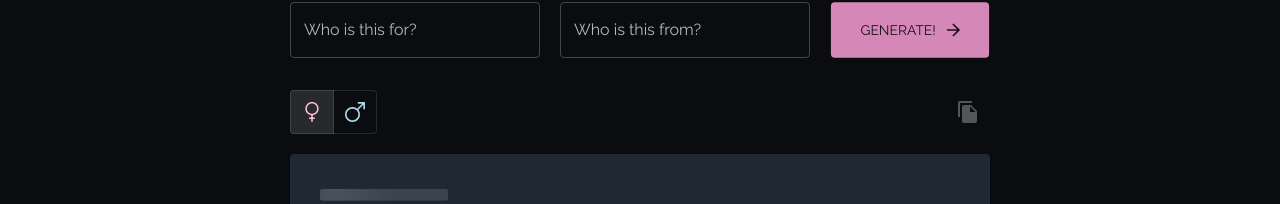
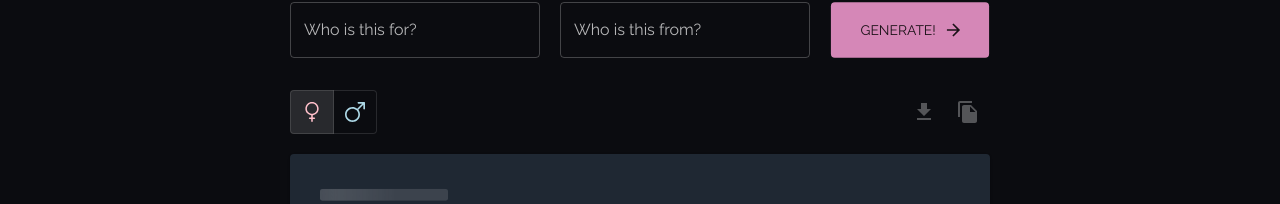
Before and after one commit to leonardtng/write-some-love-letters, a React (Create React App) app: page / in a window 1280 px wide. Shown: the part 287-491 px from the top of the page. Built offline with nearby package versions, Linux system fonts and the light colour scheme.

Commit message:
[VERSION 1.01] Added installation button

```diff
--- a/package.json
+++ b/package.json
@@ -1,6 +1,6 @@
 {
   "name": "write-some-love-letters",
-  "version": "1.0.0",
+  "version": "1.0.1",
   "private": true,
   "dependencies": {
     "@material-ui/core": "^4.11.3",
--- a/src/@types/index.ts
+++ b/src/@types/index.ts
@@ -1,3 +1,5 @@
 import { LoveLetterInterface } from './LoveLetter';
+import { BeforeInstallPromptEventInterface } from './BeforeInstallPromptEvent';
 
 export type LoveLetter = LoveLetterInterface;
+export type BeforeInstallPromptEvent = BeforeInstallPromptEventInterface;
--- a/src/components/structure/LoveLetterGenerator.tsx
+++ b/src/components/structure/LoveLetterGenerator.tsx
@@ -1,7 +1,7 @@
 import React, { Fragment, useState } from 'react';
 import { makeStyles, Theme } from '@material-ui/core/styles';
 import { Button, Grid, Hidden, IconButton, Paper, TextField, Tooltip, Typography } from '@material-ui/core';
-import { ArrowForward, FileCopy, Refresh } from '@material-ui/icons';
+import { ArrowForward, FileCopy, GetApp, Refresh } from '@material-ui/icons';
 import { HashLink as Link } from 'react-router-hash-link';
 import Female from '../../assets/female.svg';
 import Male from '../../assets/male.svg';
@@ -41,7 +41,7 @@ const useStyles = makeStyles((theme: Theme) => ({
     justifyContent: 'center',
   },
   toggleBody: {
-    width: 656, // 700 - 44 width - icon width
+    width: 612, // 700 - 44 * 2 width - icon width
     textAlign: 'justify',
     marginBottom: 20,
   },
@@ -91,7 +91,13 @@ const useStyles = makeStyles((theme: Theme) => ({
   },
 }));
 
-const LoveLetterGenerator: React.FC = () => {
+interface LoveLetterGeneratorProps {
+  supportsPWA: boolean;
+  promptToInstall: () => void;
+}
+
+
+const LoveLetterGenerator: React.FC<LoveLetterGeneratorProps> = ({ supportsPWA, promptToInstall }) => {
   const classes = useStyles();
 
   const [recipient, setRecipient] = useState<string>('');
@@ -216,7 +222,30 @@ const LoveLetterGenerator: React.FC = () => {
               </Tooltip>
             </ToggleButton>
           </ToggleButtonGroup>
-          <IconButton onClick={handleCopyLetter} className={classes.copyButton} disabled={!letter.generated}>
+          {/* Tooltip nested outside to show even when button is disabled */}
+          <Tooltip
+            title={supportsPWA ?
+              'Install Love Letter Generator as an app to improve your experience!' :
+              'Installation not supported in current browser. Either you already have installed Love Letter Generator, or please try again with another browser.'}
+            placement="top"
+          >
+            <span>
+              <IconButton
+                className={classes.copyButton}
+                color="secondary"
+                onClick={() => promptToInstall()}
+                disabled={!supportsPWA}
+              >
+
+                <GetApp />
+              </IconButton>
+            </span>
+          </Tooltip>
+          <IconButton
+            onClick={handleCopyLetter}
+            className={classes.copyButton}
+            disabled={!letter.generated}
+          >
             <Tooltip title="Copy to Clipboard" placement="top">
               <FileCopy />
             </Tooltip>
--- a/src/pages/Main.tsx
+++ b/src/pages/Main.tsx
@@ -1,6 +1,7 @@
-import React from 'react';
+import React, { useLayoutEffect, useState } from 'react';
 import { makeStyles, Theme } from '@material-ui/core/styles';
 import { Grid } from '@material-ui/core';
+import { BeforeInstallPromptEvent } from '../@types';
 import NavBar from '../components/structure/NavBar';
 import LoveLetterGenerator from '../components/structure/LoveLetterGenerator';
 import Footer from '../components/structure/Footer';
@@ -16,6 +17,27 @@ const useStyles = makeStyles((theme: Theme) => ({
 const Main: React.FC = () => {
   const classes = useStyles();
 
+  // Handle User Prompt Install PWA
+  const [supportsPWA, setSupportsPWA] = useState(false);
+  const [promptInstall, setPromptInstall] = useState<BeforeInstallPromptEvent | null>(null);
+
+  useLayoutEffect(() => {
+    const handler = (e: BeforeInstallPromptEvent) => {
+      setSupportsPWA(true);
+      setPromptInstall(e);
+    };
+    window.addEventListener("beforeinstallprompt", handler as any);
+
+    return () => window.removeEventListener("transitionend", handler as any);
+  }, []);
+
+  const promptToInstall = () => {
+    if (!promptInstall) {
+      return;
+    }
+    promptInstall.prompt();
+  };
+
   return (
     <Grid container spacing={0} className={classes.root}>
       <Grid item xs={12}>
@@ -24,7 +46,7 @@ const Main: React.FC = () => {
       </Grid>
       <Grid item xs={1} lg={2} xl={3}></Grid>
       <Grid item xs={10} lg={8} xl={6}>
-        <LoveLetterGenerator />
+        <LoveLetterGenerator supportsPWA={supportsPWA} promptToInstall={promptToInstall} />
       </Grid>
       <Grid item xs={1} lg={2} xl={3}></Grid>
       <Grid item xs={1} lg={2} xl={3}></Grid>
```
Also changed, not shown: src/@types/BeforeInstallPromptEvent.ts (added, +8 -0 lines).
